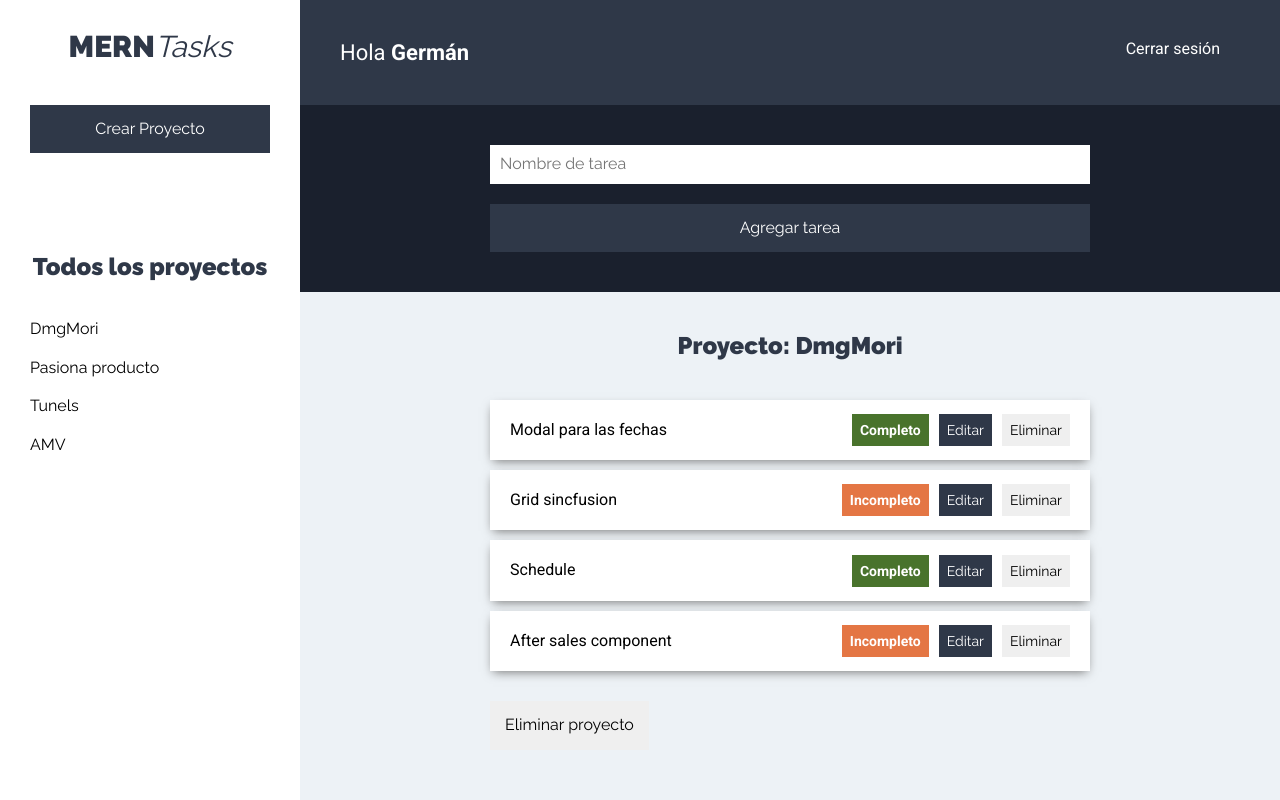
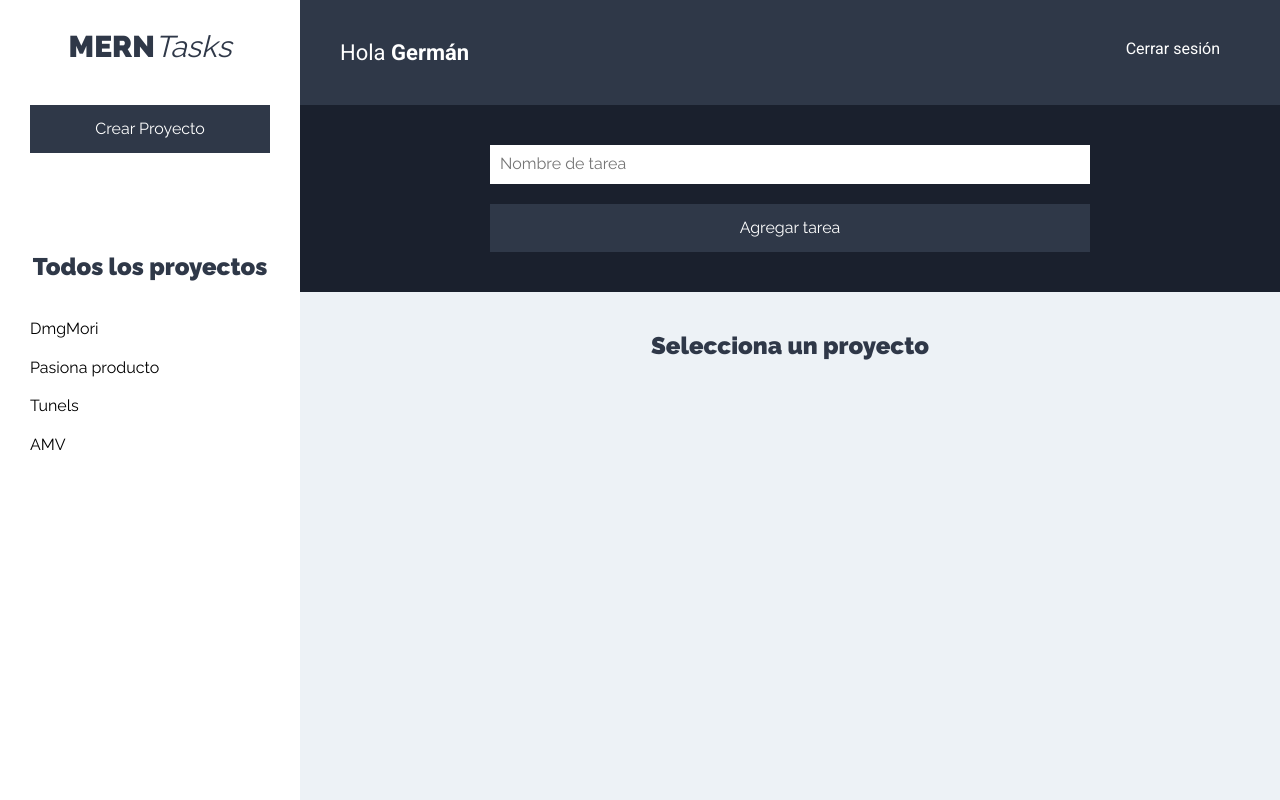
Before and after one commit to germanps/MERN-tasks-client, a React (Create React App) app: page /proyectos in a window 1280 px wide. Built offline with nearby package versions, Linux system fonts and the light colour scheme.

Commit message:
mostrar el proyecto seleccionado

```diff
--- a/src/components/tareas/ListadoTareas.js
+++ b/src/components/tareas/ListadoTareas.js
@@ -1,7 +1,15 @@
-import React from 'react';
+import React, {useContext} from 'react';
 import Tarea from './Tarea';
 
+import proyectoContext from './../../context/proyectos/proyectoContext';
+
 const ListadoTareas = () => {
+
+    const proyectosContext = useContext(proyectoContext);
+    const { proyectoActivo } = proyectosContext;
+
+    if(!proyectoActivo) return <h2>Selecciona un proyecto</h2>
+
     const tareas = [
         {nombre: 'Modal para las fechas', estado: true},
         {nombre: 'Grid sincfusion', estado: false},
@@ -10,7 +18,7 @@ const ListadoTareas = () => {
     ]
     return(
         <div className="listado-tareas">
-            <h2>Proyecto: DmgMori</h2>
+           <h2>Proyecto:  {proyectoActivo[0].nombre} </h2>
             <ul className="listado-tareas">
                 {tareas.length === 0
                     ? <li className="tarea"><p>No hay tareas</p></li>
```
